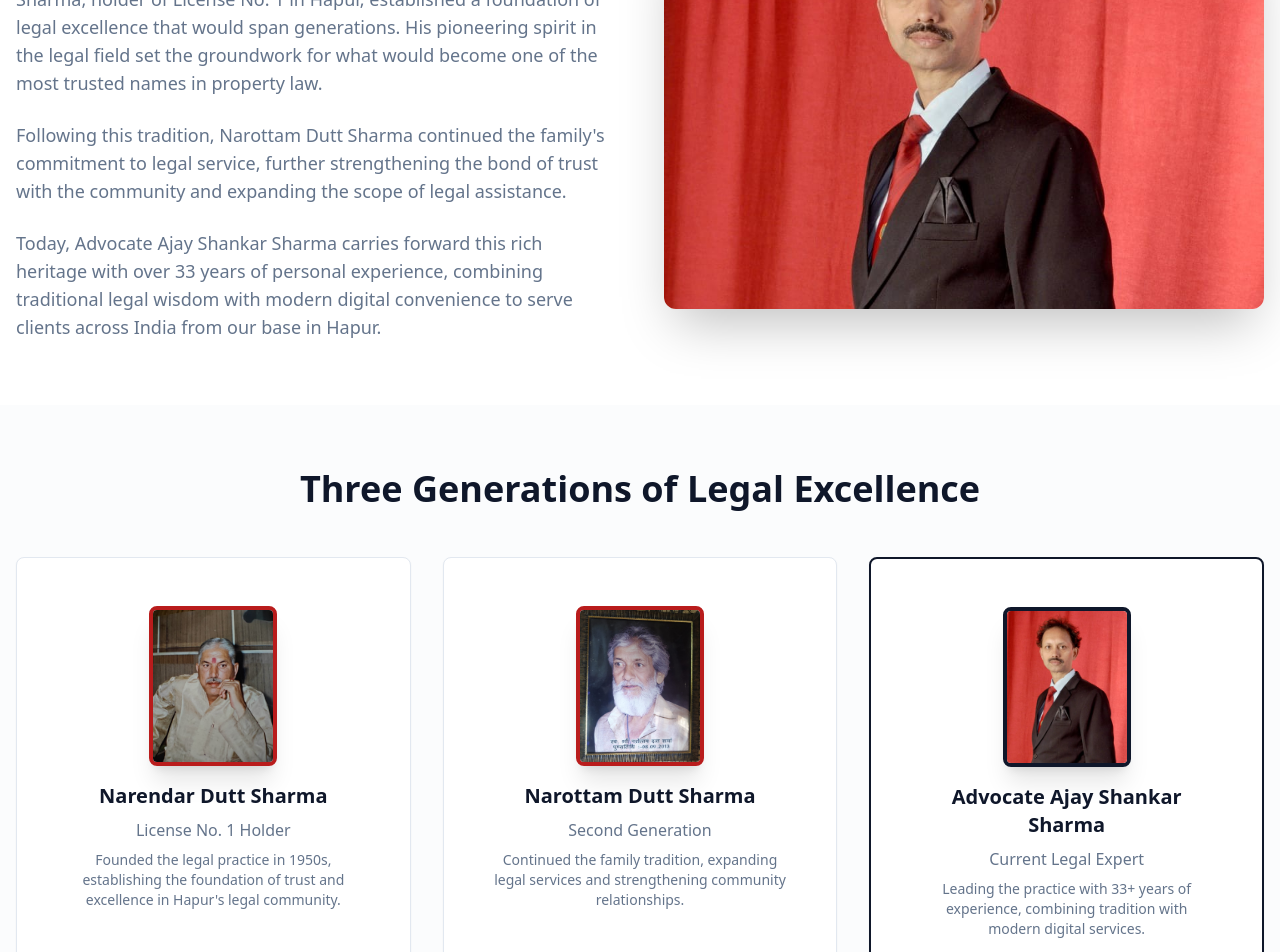
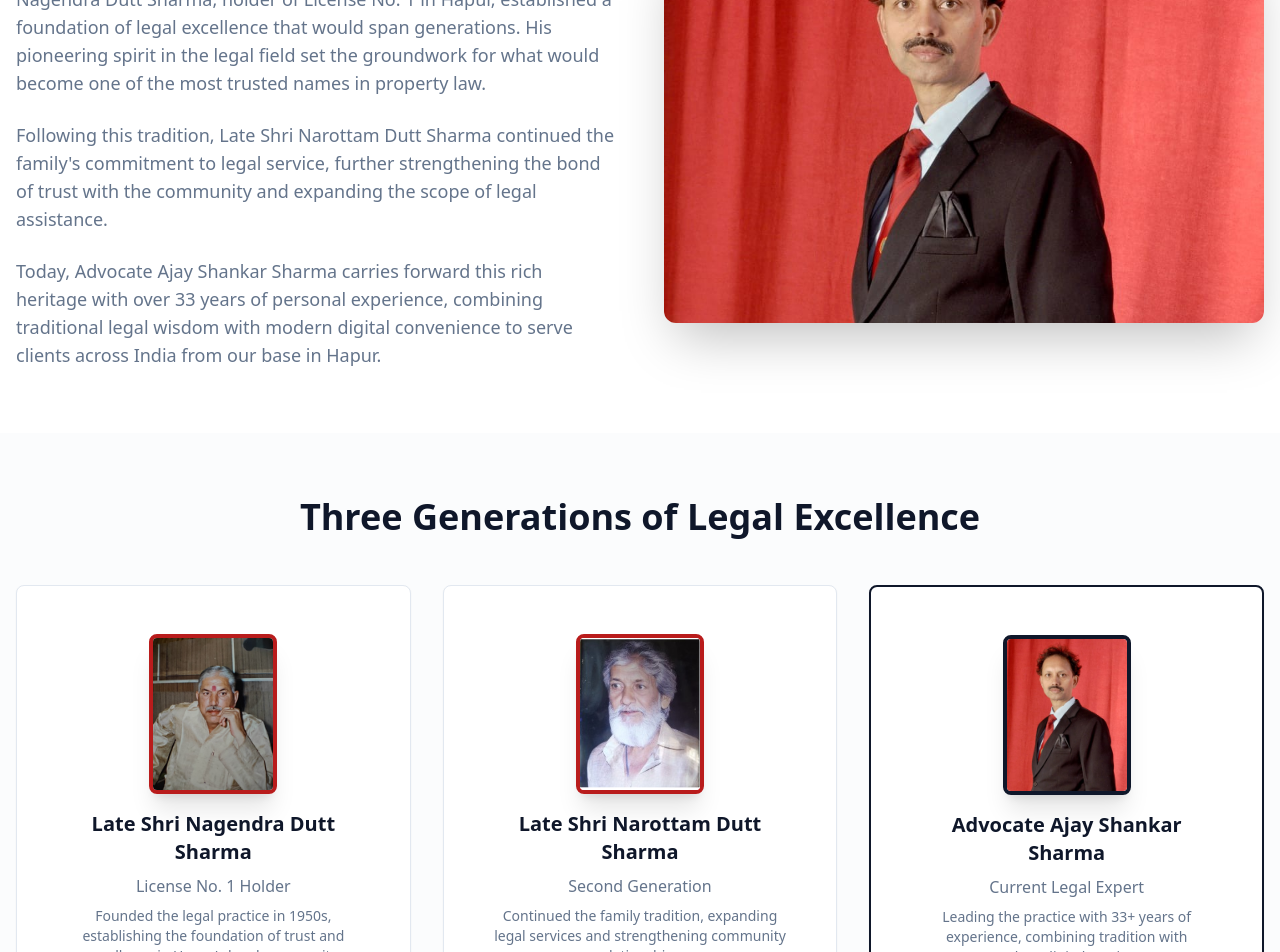
Before and after one commit to UpGrowBharat/tie-legacy-website-builder, a React (Vite) app: page /about in a window 1280 px wide. Shown: the part 640-1592 px from the top of the page. Built offline with nearby package versions, Linux system fonts and the light colour scheme.

Commit message:
Add images and "Late Shri" to pages
Add images and "Late Shri" to relevant sections across all pages.

```diff
--- a/src/pages/About.tsx
+++ b/src/pages/About.tsx
@@ -25,10 +25,12 @@ const About = () => {
             <a href="/contact" className="text-foreground hover:text-primary transition-colors font-medium">Contact Us</a>
           </nav>
           <div className="flex items-center space-x-4">
+            <a href="tel:7037455191">
               <Button className="bg-primary text-primary-foreground hover:bg-primary/90 font-semibold">
                 <Phone className="w-4 h-4 mr-2" />
                 Call: 7037455191
               </Button>
+            </a>
           </div>
         </div>
       </header>
@@ -55,12 +57,12 @@ const About = () => {
               <h2 className="text-3xl md:text-4xl font-bold text-primary mb-6">Our Story</h2>
               <div className="space-y-6 text-muted-foreground leading-relaxed">
                 <p className="text-lg">
-                  The legacy of Tiewala Vakil began in the 1950s when Narendar Dutt Sharma, holder of License No. 1 in Hapur,
+                  The legacy of Tiewala Vakil began in the 1950s when Late Shri Nagendra Dutt Sharma, holder of License No. 1 in Hapur,
                   established a foundation of legal excellence that would span generations. His pioneering spirit in the legal
                   field set the groundwork for what would become one of the most trusted names in property law.
                 </p>
                 <p className="text-lg">
-                  Following this tradition, Narottam Dutt Sharma continued the family's commitment to legal service,
+                  Following this tradition, Late Shri Narottam Dutt Sharma continued the family's commitment to legal service,
                   further strengthening the bond of trust with the community and expanding the scope of legal assistance.
                 </p>
                 <p className="text-lg">
@@ -95,11 +97,11 @@ const About = () => {
                 <div className="w-32 h-40 mx-auto mb-4 rounded-lg overflow-hidden border-4 border-red-700 shadow-xl">
                   <img
                     src="/lovable-uploads/07000678-35ac-4da5-95ff-0e13b8936274.png"
-                    alt="Narendar Dutt Sharma"
+                    alt="Late Shri Nagendra Dutt Sharma"
                     className="w-full h-full object-cover object-top"
                   />
                 </div>
-                <h3 className="text-xl font-bold text-primary mb-2">Narendar Dutt Sharma</h3>
+                <h3 className="text-xl font-bold text-primary mb-2">Late Shri Nagendra Dutt Sharma</h3>
                 <p className="text-muted-foreground mb-2">License No. 1 Holder</p>
                 <p className="text-sm text-muted-foreground">Founded the legal practice in 1950s, establishing the foundation of trust and excellence in Hapur's legal community.</p>
               </CardContent>
@@ -109,12 +111,12 @@ const About = () => {
               <CardContent className="p-6">
                 <div className="w-32 h-40 mx-auto mb-4 rounded-lg overflow-hidden border-4 border-red-700 shadow-xl">
                   <img
-                    src="/lovable-uploads/5958f14a-430e-49aa-90f7-633cd71a42e6.png"
-                    alt="Narottam Dutt Sharma"
+                    src="/lovable-uploads/4d373dc0-a905-4b85-aa59-a2dde192f61f.png"
+                    alt="Late Shri Narottam Dutt Sharma"
                     className="w-full h-full object-cover object-top"
                   />
                 </div>
-                <h3 className="text-xl font-bold text-primary mb-2">Narottam Dutt Sharma</h3>
+                <h3 className="text-xl font-bold text-primary mb-2">Late Shri Narottam Dutt Sharma</h3>
                 <p className="text-muted-foreground mb-2">Second Generation</p>
                 <p className="text-sm text-muted-foreground">Continued the family tradition, expanding legal services and strengthening community relationships.</p>
               </CardContent>
@@ -255,14 +257,18 @@ const About = () => {
             Get expert legal assistance from Hapur's most experienced advocate.
           </p>
           <div className="flex flex-col sm:flex-row gap-6 justify-center">
+            <a href="tel:7037455191">
               <Button size="lg" variant="secondary" className="bg-white text-primary hover:bg-gray-100 text-lg font-semibold px-8 py-4">
                 <Phone className="w-5 h-5 mr-2" />
                 Call Now: 7037455191
               </Button>
+            </a>
+            <a href="https://wa.me/917037455191" target="_blank" rel="noopener noreferrer">
               <Button size="lg" variant="outline" className="border-white text-white hover:bg-white hover:text-primary text-lg font-semibold px-8 py-4">
                 <MessageCircle className="w-5 h-5 mr-2" />
                 WhatsApp Consultation
               </Button>
+            </a>
           </div>
         </div>
       </section>
```
Also changed, not shown: public/lovable-uploads/4d373dc0-a905-4b85-aa59-a2dde192f61f.png (added). Lines whose indentation alone changed are shown as unchanged.
